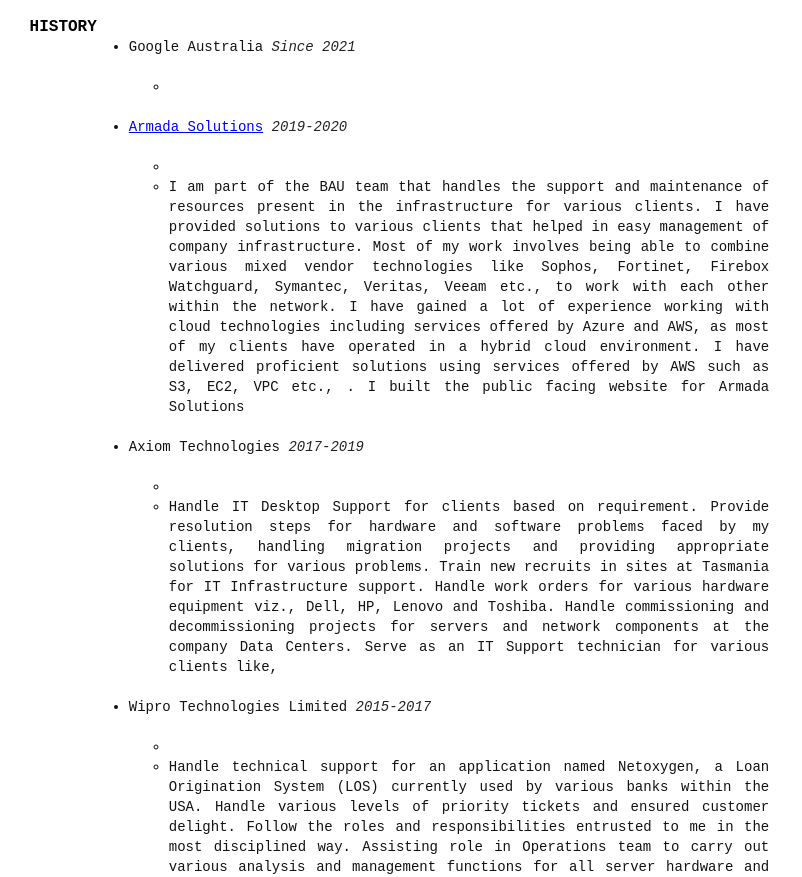
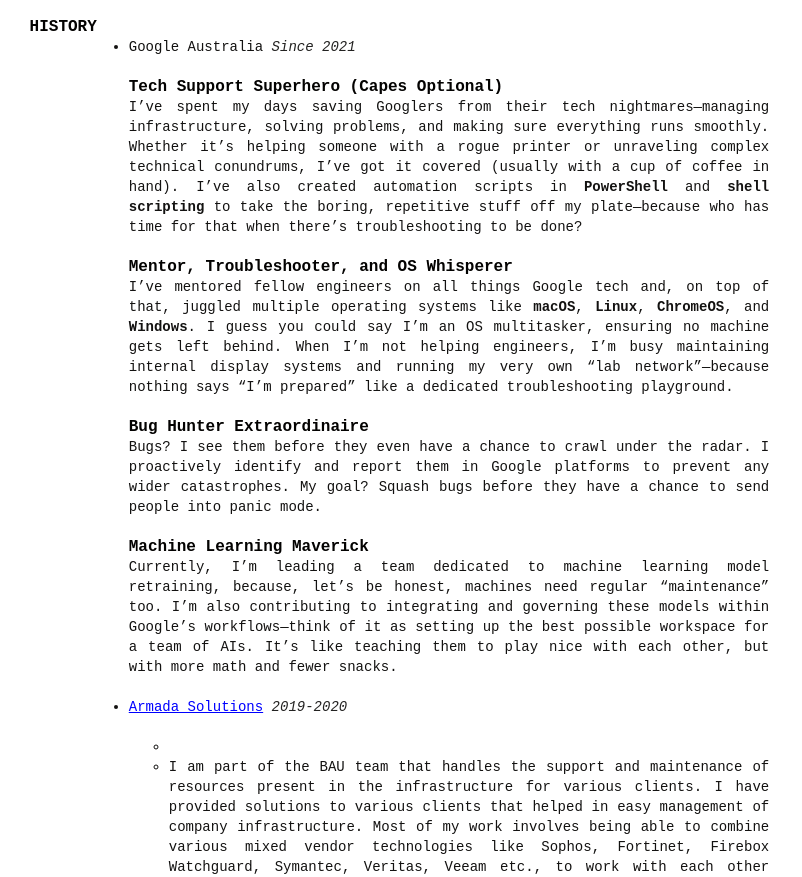
Before and after one commit to koolboy145/koolboy145.github.io, a plain HTML site: page index.html in a window 1280 px wide. Shown: the part 1649-2526 px from the top of the page, without its empty margins (0-802 px from the left). Drawn offline with Linux system fonts and the light colour scheme; no server answers.

Commit message:
Updated google desc

```diff
--- a/index.html
+++ b/index.html
@@ -188,9 +188,18 @@
     <li>
       <p>Google Australia <em>Since 2021</em></p>
 
-      <ul>
-        <li></li>
-      </ul>
+        <h2>Tech Support Superhero (Capes Optional)</h2>
+        <p>I’ve spent my days saving Googlers from their tech nightmares—managing infrastructure, solving problems, and making sure everything runs smoothly. Whether it’s helping someone with a rogue printer or unraveling complex technical conundrums, I’ve got it covered (usually with a cup of coffee in hand). I’ve also created automation scripts in <strong>PowerShell</strong> and <strong>shell scripting</strong> to take the boring, repetitive stuff off my plate—because who has time for that when there’s troubleshooting to be done?</p>
+
+        <h2>Mentor, Troubleshooter, and OS Whisperer</h2>
+        <p>I’ve mentored fellow engineers on all things Google tech and, on top of that, juggled multiple operating systems like <strong>macOS</strong>, <strong>Linux</strong>, <strong>ChromeOS</strong>, and <strong>Windows</strong>. I guess you could say I’m an OS multitasker, ensuring no machine gets left behind. When I’m not helping engineers, I’m busy maintaining internal display systems and running my very own “lab network”—because nothing says “I’m prepared” like a dedicated troubleshooting playground.</p>
+
+        <h2>Bug Hunter Extraordinaire</h2>
+        <p>Bugs? I see them before they even have a chance to crawl under the radar. I proactively identify and report them in Google platforms to prevent any wider catastrophes. My goal? Squash bugs before they have a chance to send people into panic mode.</p>
+
+        <h2>Machine Learning Maverick</h2>
+        <p>Currently, I’m leading a team dedicated to machine learning model retraining, because, let’s be honest, machines need regular “maintenance” too. I’m also contributing to integrating and governing these models within Google’s workflows—think of it as setting up the best possible workspace for a team of AIs. It’s like teaching them to play nice with each other, but with more math and fewer snacks.</p>
+
     </li>
     <li>
       <p><a href="https://www.armadasolutions.com.au" target="_blank">Armada Solutions</a> <em>2019-2020</em></p>
```
